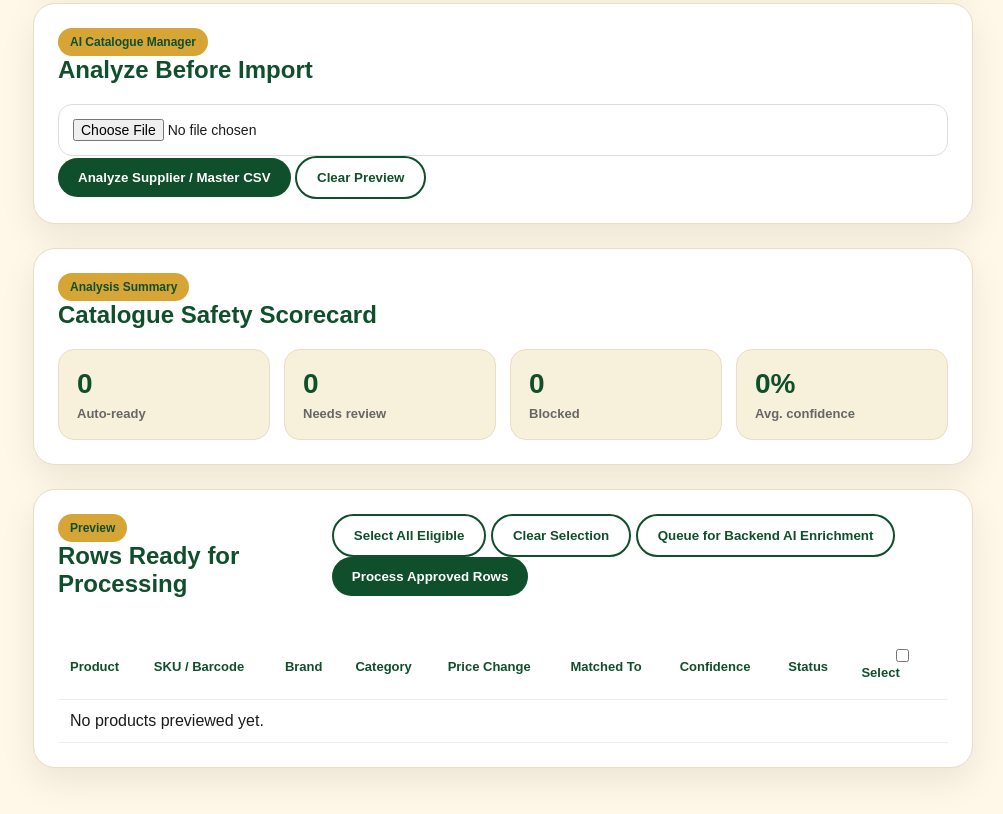
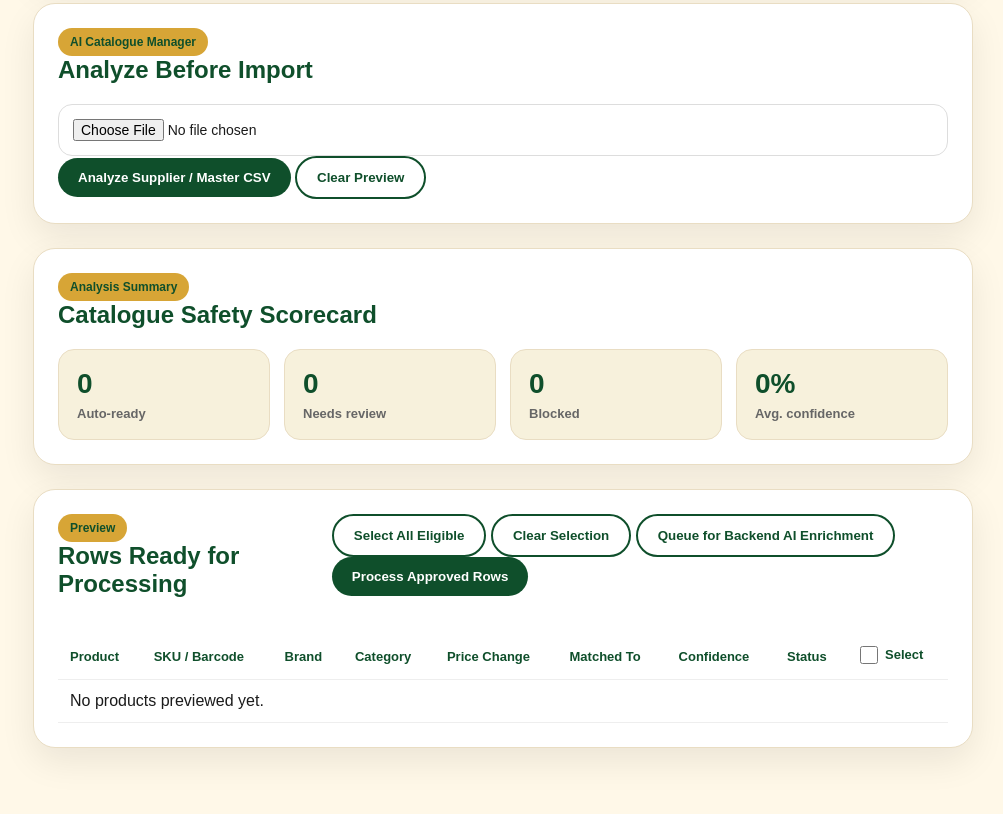
Before and after one commit to jofforka/Biserry-Grocery, a plain HTML site: page admin/bulk-upload.html in a window 1280 px wide. Shown: the part 1220-2034 px from the top of the page, without its empty margins (277-1280 px from the left). Drawn offline with Linux system fonts and the light colour scheme; no server answers.

Commit message:
Add files via upload

```diff
--- a/css/admin.css
+++ b/css/admin.css
@@ -480,3 +480,8 @@ textarea{min-height:120px}
 .aiBadge.blocked{background:#fbe1e1;color:#9f1d1d}
 .approvalCheck{width:20px;height:20px}
 @media(max-width:900px){.aiStats{grid-template-columns:1fr 1fr}}
+
+/* AI Catalogue bulk approval controls */
+.tableCheckLabel{display:inline-flex;align-items:center;gap:7px;margin:0;color:inherit;font-weight:800;white-space:nowrap}
+.tableCheckLabel input,.approvalCheck{width:18px!important;height:18px;margin:0;accent-color:var(--green);cursor:pointer}
+.aiBadge.approved{background:#e8f6ed;color:#116530;border:1px solid #b7e0c4}
```
